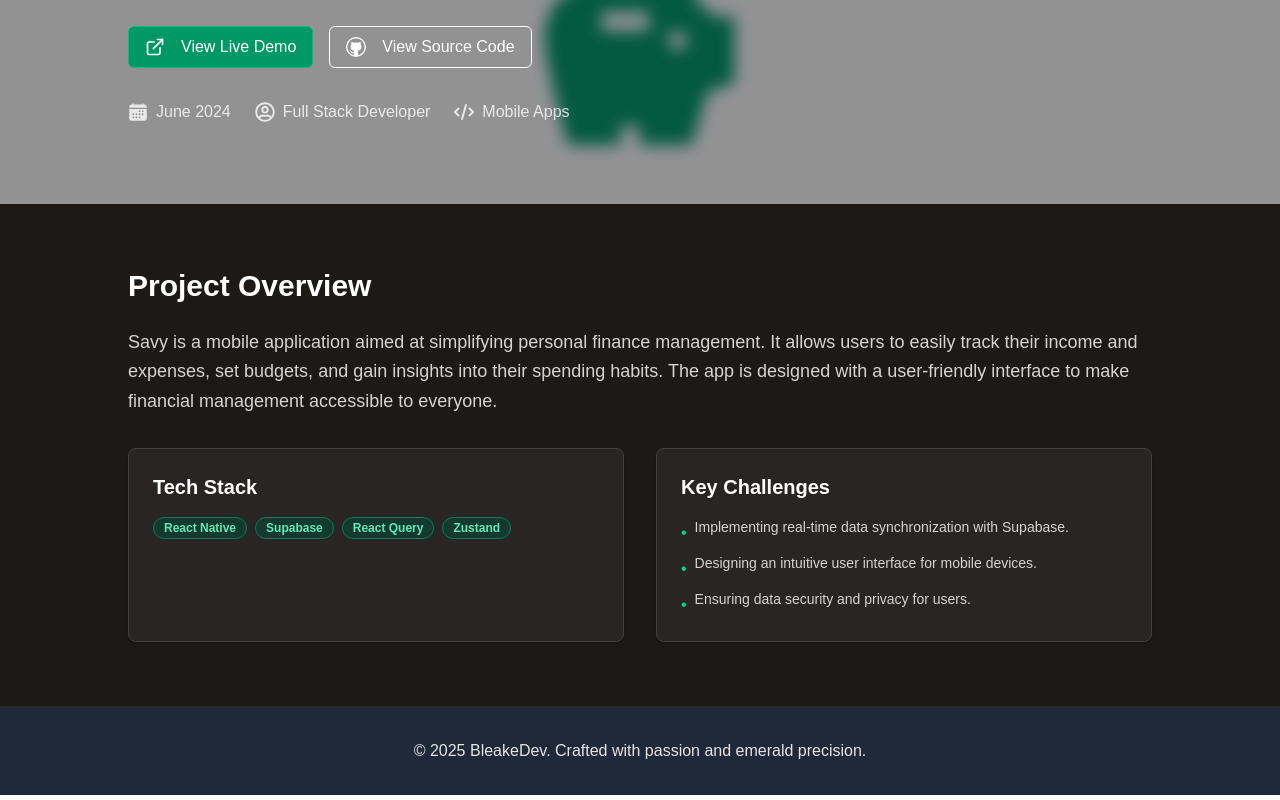
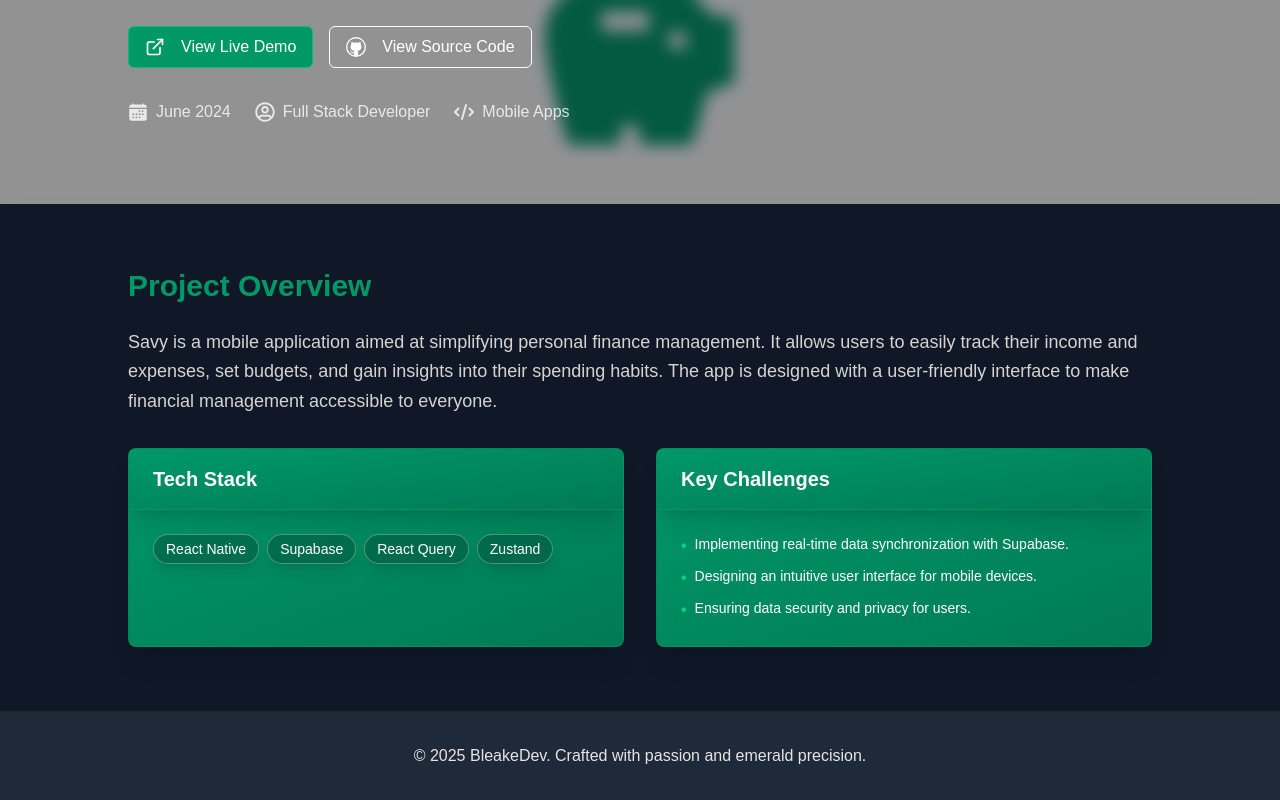
Before and after one commit to Ianbleake/BleakeDev, a Next.js app: page /proyects/2 in a window 1280 px wide. Shown: the part 414-1214 px from the top of the page. Built offline with nearby package versions, Linux system fonts and the light colour scheme.

Commit message:
fix: fix styles on overview single proyect component

```diff
--- a/src/app/proyects/[id]/components/overview.tsx
+++ b/src/app/proyects/[id]/components/overview.tsx
@@ -1,5 +1,5 @@
 import { Badge } from "@/components/ui/badge";
-import { Card, CardContent } from "@/components/ui/card";
+import { Card, CardContent, CardHeader } from "@/components/ui/card";
 import React from "react";
 
 type OverviewProps = {
@@ -10,23 +10,26 @@ export default function Overview({
   project,
 }:OverviewProps): React.ReactElement {
   return (
-    <section className="py-16 px-6 bg-stone-900">
+    <section className="py-16 px-6 bg-gray-900">
       <div className="max-w-5xl mx-auto">
-        <h2 className="text-3xl font-bold text-white mb-6">Project Overview</h2>
+        <h2 className="text-3xl font-bold text-emerald-600 mb-6">Project Overview</h2>
         <p className="text-lg text-stone-300 leading-relaxed mb-8">
           {project.pageContent?.overview || "No overview available."}
         </p>
 
         <div className="grid md:grid-cols-2 gap-8">
-          {/* Tech Stack */}
-          <Card className="bg-stone-800 border-stone-700">
+
+          <Card className="border border-emerald-600/30 shadow-xl hover:shadow-2xl transition-all duration-300 group overflow-hidden bg-gradient-to-br from-emerald-600 to-emerald-700 hover:scale-105 cursor-pointer">
+            <CardHeader className="border-b border-emerald-600/30 shadow-xl py-4  bg-gradient-to-br from-emerald-600 to-emerald-700">
+            <h3 className="text-xl font-bold text-white">Tech Stack</h3>
+            </CardHeader>
             <CardContent className="p-6">
-              <h3 className="text-xl font-bold text-white mb-4">Tech Stack</h3>
+
               <div className="flex flex-wrap gap-2">
                 {project.tech.map((tech, index) => (
                   <Badge
                     key={index}
-                    className="bg-emerald-900/50 text-emerald-300 border-emerald-700"
+                    className="bg-emerald-900/50 text-white border-white/30 shadow-lg px-3 py-1 text-sm font-medium"
                   >
                     {tech}
                   </Badge>
@@ -35,14 +38,16 @@ export default function Overview({
             </CardContent>
           </Card>
 
-          {/* Challenges */}
-          <Card className="bg-stone-800 border-stone-700">
+
+          <Card className="border border-emerald-600/30 shadow-xl hover:shadow-2xl transition-all duration-300 group overflow-hidden bg-gradient-to-br from-emerald-600 to-emerald-700 hover:scale-105 cursor-pointer">
+            <CardHeader className="border-b border-emerald-600/30 shadow-xl py-4  bg-gradient-to-br from-emerald-600 to-emerald-700">
+              <h3 className="text-xl font-bold text-white">Key Challenges</h3>
+            </CardHeader>
             <CardContent className="p-6">
-              <h3 className="text-xl font-bold text-white mb-4">Key Challenges</h3>
-              <ul className="space-y-2 text-stone-300">
+              <ul className="space-y-2 text-white">
                 {project.pageContent.challenges.map((challenge, index) => (
                   <li key={index} className="flex items-start gap-2">
-                    <span className="text-emerald-400 mt-1">•</span>
+                    <span className="text-emerald-400">•</span>
                     <span className="text-sm">{challenge}</span>
                   </li>
                 ))}
--- a/src/app/proyects/[id]/page.tsx
+++ b/src/app/proyects/[id]/page.tsx
@@ -18,10 +18,8 @@ export default function ProyectPage(): React.ReactElement {
   if(project){
     return (
       <Page className="bg-gray-900">
-
           <Hero project={project}/>
           <Overview project={project}/>
-
       </Page>
     );
   }else{
```
